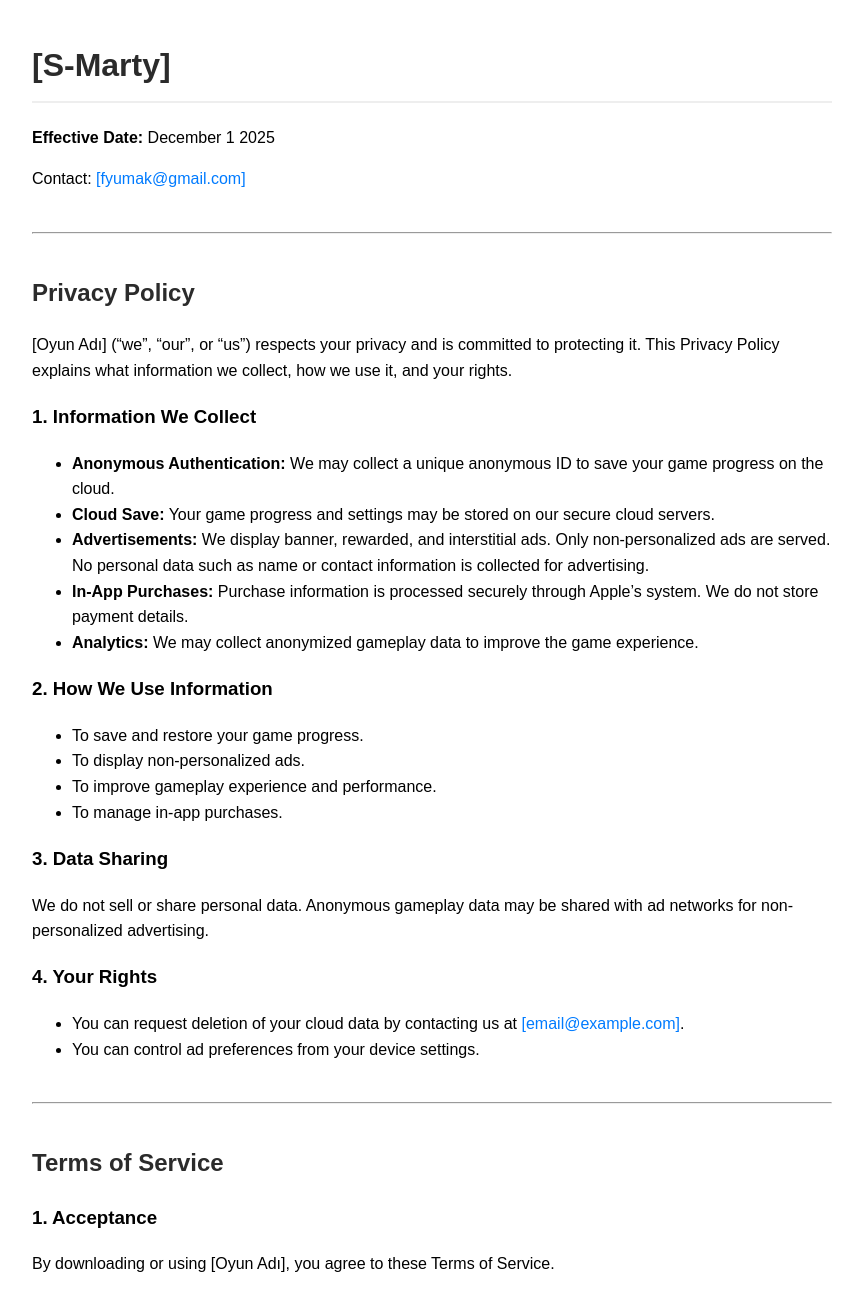
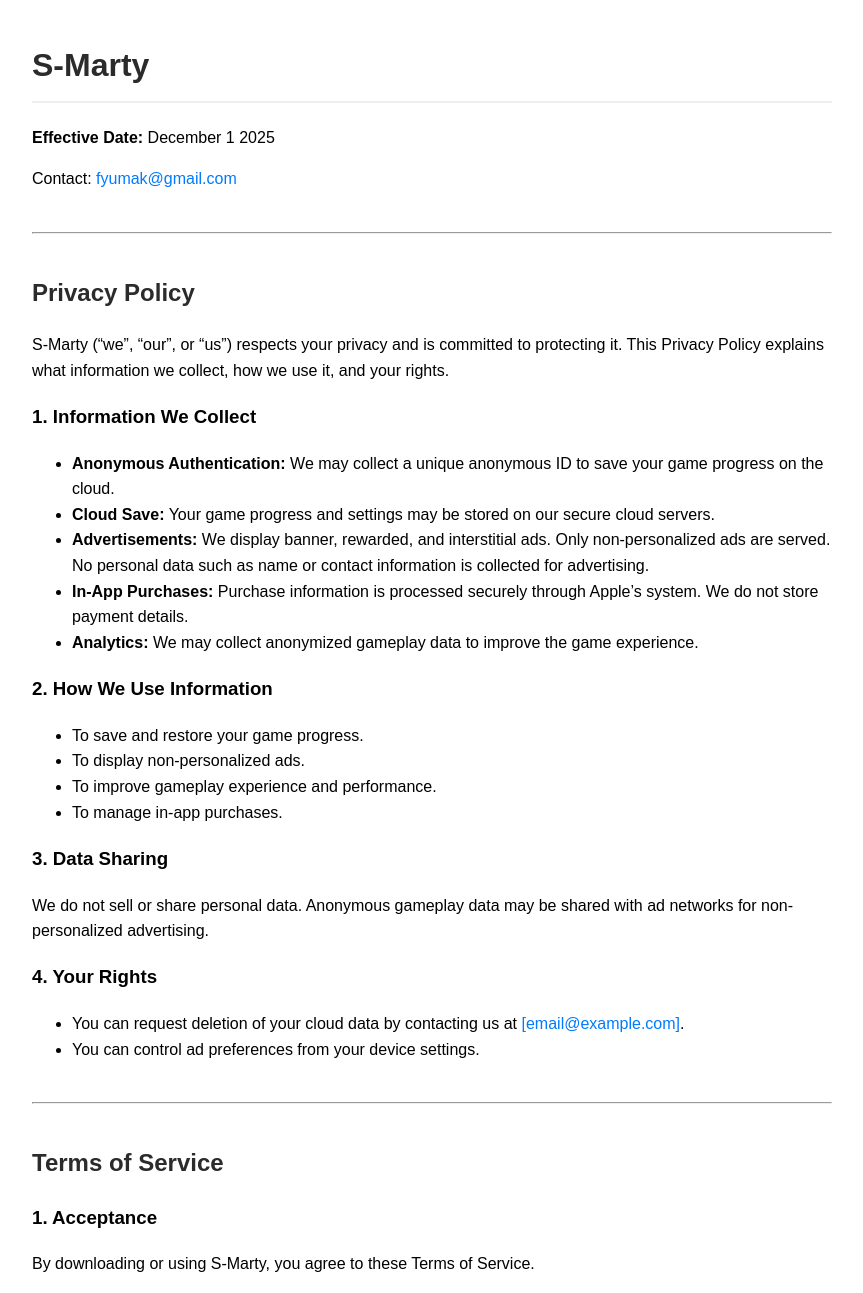
Before and after one commit to Figen-GRC/game-policies, a plain HTML site: page index.html in a window 1280 px wide. Shown: the top 1293 px of the page, without its empty margins (8-871 px from the left). Drawn offline with Linux system fonts and the light colour scheme.

Commit message:
Update index.html

```diff
--- a/index.html
+++ b/index.html
@@ -3,7 +3,7 @@
 <head>
 <meta charset="UTF-8">
 <meta name="viewport" content="width=device-width, initial-scale=1.0">
-<title>[S-Marty] - Privacy Policy & Terms of Service</title>
+<title>S-Marty - Privacy Policy & Terms of Service</title>
 <style>
   body { font-family: Arial, sans-serif; line-height: 1.6; margin: 40px; max-width: 800px; }
   h1, h2 { color: #2b2b2b; }
@@ -15,15 +15,15 @@
 </head>
 <body>
 
-<h1>[S-Marty]</h1>
+<h1>S-Marty</h1>
 <p><strong>Effective Date:</strong> December 1 2025 </p>
-<p>Contact: <a href="mailto:[fyumak@gmail.com]">[fyumak@gmail.com]</a></p>
+<p>Contact: <a href="mailto:fyumak@gmail.com">fyumak@gmail.com</a></p>
 
 <hr>
 
 <h2 id="privacy">Privacy Policy</h2>
 
-<p>[Oyun Adı] (“we”, “our”, or “us”) respects your privacy and is committed to protecting it. This Privacy Policy explains what information we collect, how we use it, and your rights.</p>
+<p>S-Marty (“we”, “our”, or “us”) respects your privacy and is committed to protecting it. This Privacy Policy explains what information we collect, how we use it, and your rights.</p>
 
 <h3>1. Information We Collect</h3>
 <ul>
@@ -56,7 +56,7 @@
 <h2 id="terms">Terms of Service</h2>
 
 <h3>1. Acceptance</h3>
-<p>By downloading or using [Oyun Adı], you agree to these Terms of Service.</p>
+<p>By downloading or using S-Marty, you agree to these Terms of Service.</p>
 
 <h3>2. License</h3>
 <p>We grant you a limited, non-exclusive, non-transferable license to use the game on your device.</p>
@@ -80,7 +80,7 @@
 <p>We may update these terms occasionally. Continued use of the game constitutes acceptance of the updated terms.</p>
 
 <h3>7. Contact</h3>
-<p>For any questions, please contact us at <a href="mailto:[fyumak@gmail.com]">[fyumak@gmail.com]</a>.</p>
+<p>For any questions, please contact us at <a href="mailto:fyumak@gmail.com">fyumak@gmail.com</a>.</p>
 
 </body>
 </html>
```
